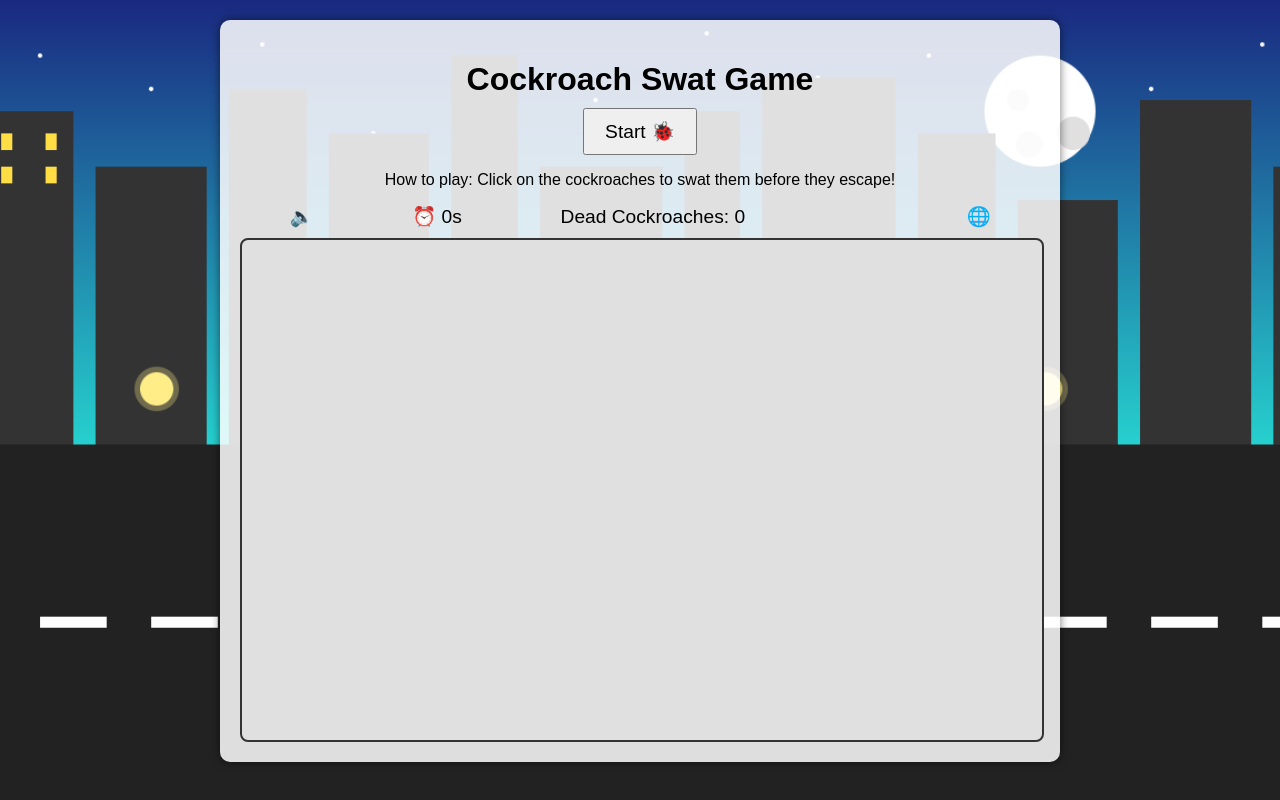
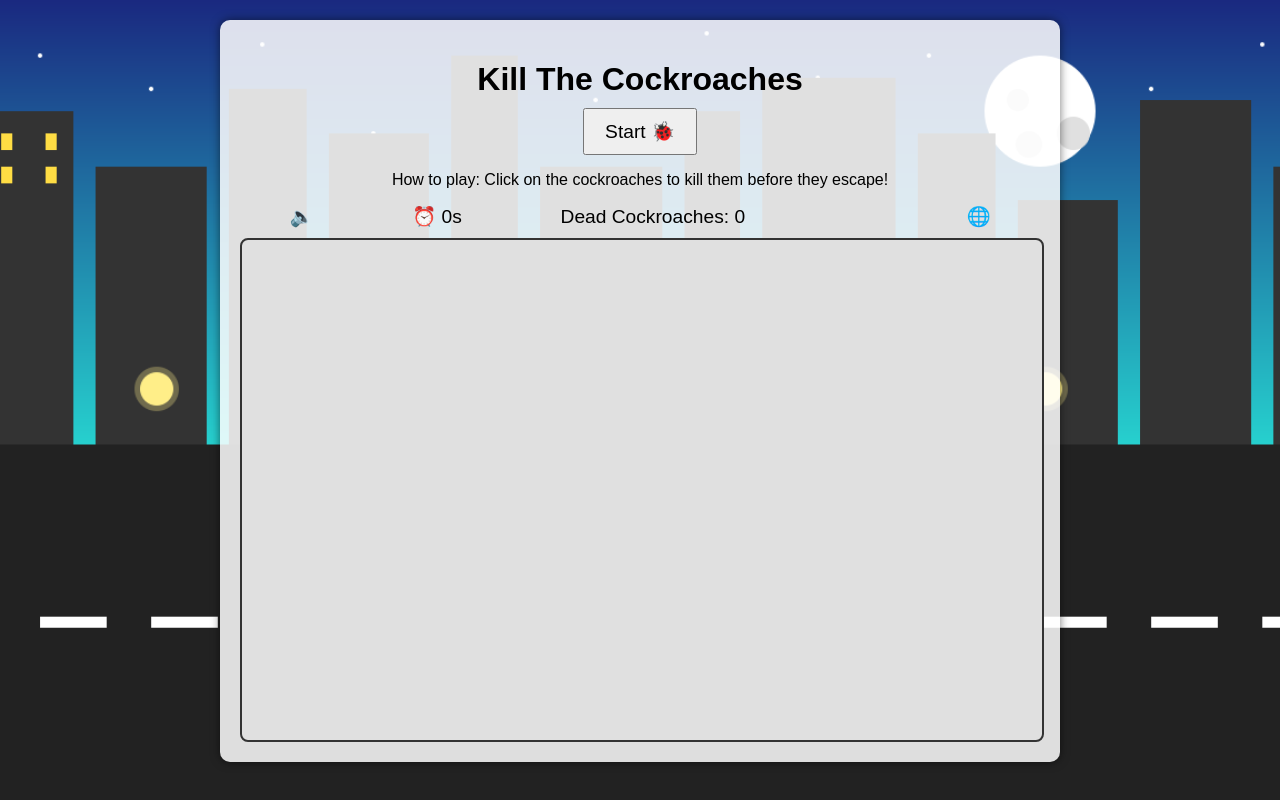
Before and after one commit to leandrohombrebueno/Hombrebueno-finalact1-killthecockroaches, a plain HTML site: page index.html in a window 1280 px wide. Drawn offline with Linux system fonts and the light colour scheme.

Commit message:
Add files via upload

```diff
--- a/index.html
+++ b/index.html
@@ -3,16 +3,16 @@
 <head>
   <meta charset="UTF-8" />
   <meta name="viewport" content="width=device-width, initial-scale=1" />
-  <title>Cockroach Swat Game</title>
+  <title>Kill The Cockroaches</title>
   <link rel="stylesheet" href="style.css" />
   <link rel="manifest" href="manifest.json" />
 </head>
 <body>
   <div id="game-container">
-    <h1>Cockroach Swat Game</h1>
+  <h1>Kill The Cockroaches</h1>
     <button id="start-button">Start 🐞</button>
     <div id="info">
-      <p>How to play: Click on the cockroaches to swat them before they escape!</p>
+      <p>How to play: Click on the cockroaches to kill them before they escape!</p>
     </div>
     <div id="status-bar">
       <span id="mute-toggle" title="Mute/Unmute Audio" role="button" tabindex="0">🔈</span>
```
